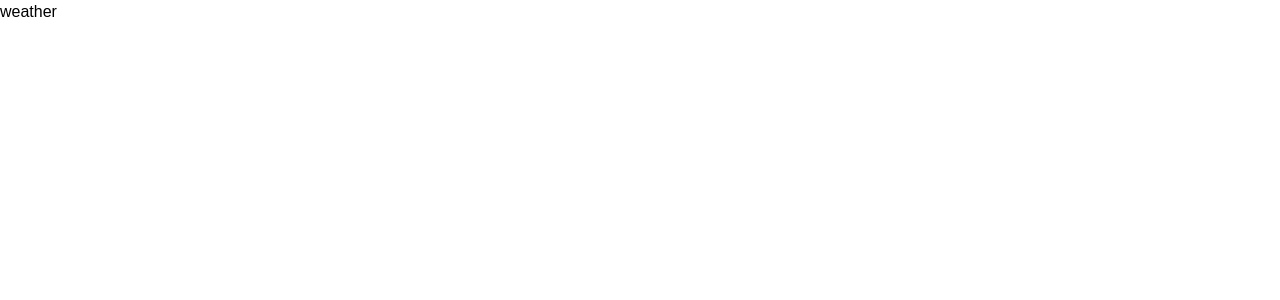
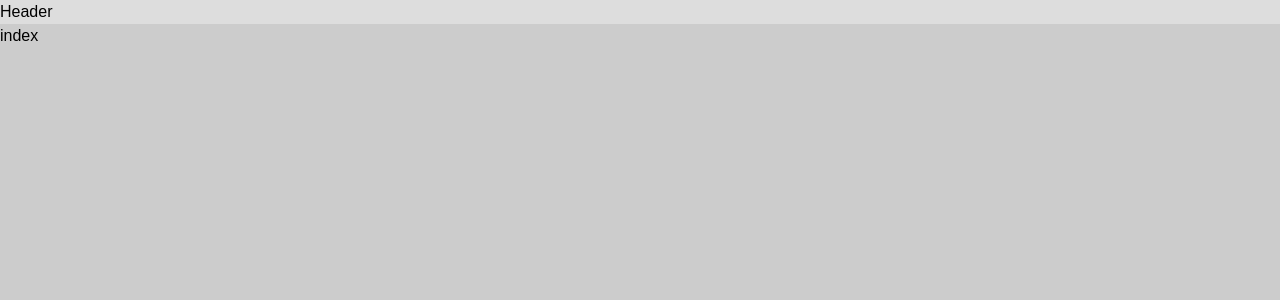
Before and after one commit to star82620/weather-dashboard, a React (Vite) app: page / in a window 1280 px wide. Shown: the top 300 px of the page. Built offline with nearby package versions, Linux system fonts and the light colour scheme.

Commit message:
feature: create root styled & Header, Main component

```diff
--- a/src/App.tsx
+++ b/src/App.tsx
@@ -1,12 +1,15 @@
 import { ThemeProvider } from "styled-components";
 import theme from "./constants/style/defaultTheme";
 import { GlobalStyle } from "./constants/style/global";
+import Header from "./components/Header";
+import Main from "./components/Main";
 
 function App() {
   return (
     <ThemeProvider theme={theme}>
       <GlobalStyle />
-      weather
+      <Header></Header>
+      <Main></Main>
     </ThemeProvider>
   );
 }
--- /dev/null
+++ b/src/components/Header/index.tsx
@@ -0,0 +1,3 @@
+export default function Header() {
+  return <div>Header</div>;
+}
--- /dev/null
+++ b/src/components/Main/index.tsx
@@ -0,0 +1,5 @@
+import { Wrapper } from "./styled";
+
+export default function Main() {
+  return <Wrapper>index</Wrapper>;
+}
--- /dev/null
+++ b/src/components/Main/styled.tsx
@@ -0,0 +1,6 @@
+import styled from "styled-components";
+
+export const Wrapper = styled.main`
+  background-color: #ccc;
+  flex-grow: 1;
+`;
--- a/src/constants/style/global.tsx
+++ b/src/constants/style/global.tsx
@@ -78,4 +78,11 @@ html,body {
   font-weight: 400;
   line-height: 1.5;
 }
+
+#root {
+  display: flex;
+  flex-direction: column;
+  height: 100vh;
+  background-color: #ddd;
+}
 `;
```
